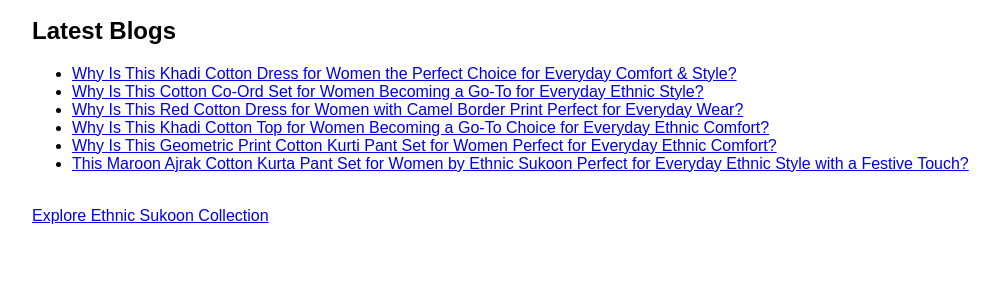
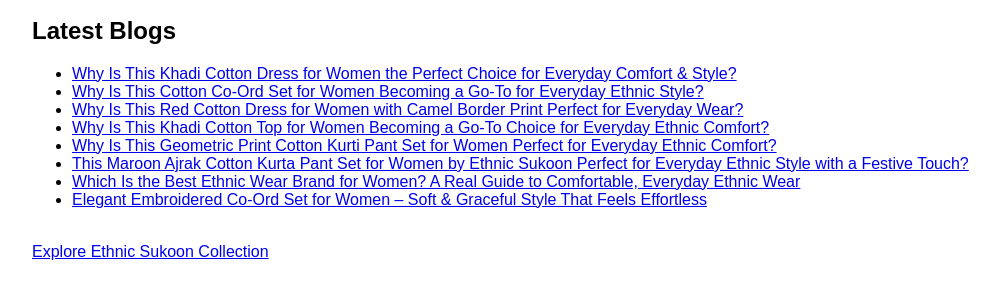
Before and after one commit to ethnic-sukoon/ethnic-sukoon-blogs, a plain HTML site: page index.html in a window 1280 px wide. Shown: the part 149-448 px from the top of the page, without its empty margins (16-1015 px from the left). Drawn offline with Linux system fonts and the light colour scheme.

Commit message:
Update index.html

```diff
--- a/index.html
+++ b/index.html
@@ -21,6 +21,8 @@
     <li><a href="https://ethnic-sukoon.github.io/ethnic-sukoon-blogs/blog/khadi-cotton-top-for-women.html">Why Is This Khadi Cotton Top for Women Becoming a Go-To Choice for Everyday Ethnic Comfort?</a></li>
     <li><a href="https://ethnic-sukoon.github.io/ethnic-sukoon-blogs/blog/geometric-print-cotton-kurti-pant-set-women.html">Why Is This Geometric Print Cotton Kurti Pant Set for Women Perfect for Everyday Ethnic Comfort?</a></li>
     <li><a href="https://ethnic-sukoon.github.io/ethnic-sukoon-blogs/blog/maroon-ajrak-cotton-kurta-pant-set-for-Women.html">This Maroon Ajrak Cotton Kurta Pant Set for Women by Ethnic Sukoon Perfect for Everyday Ethnic Style with a Festive Touch?</a></li>
+    <li><a href="https://ethnic-sukoon.github.io/ethnic-sukoon-blogs/blog/best-ethnic-wear-brand-for-women.html">Which Is the Best Ethnic Wear Brand for Women? A Real Guide to Comfortable, Everyday Ethnic Wear</a></li>
+    <li><a href="https://ethnic-sukoon.github.io/ethnic-sukoon-blogs/embroidered-co-ord-sets-for-wome">Elegant Embroidered Co-Ord Set for Women – Soft & Graceful Style That Feels Effortless</a></li>
   </ul>
 
   <br>
```
